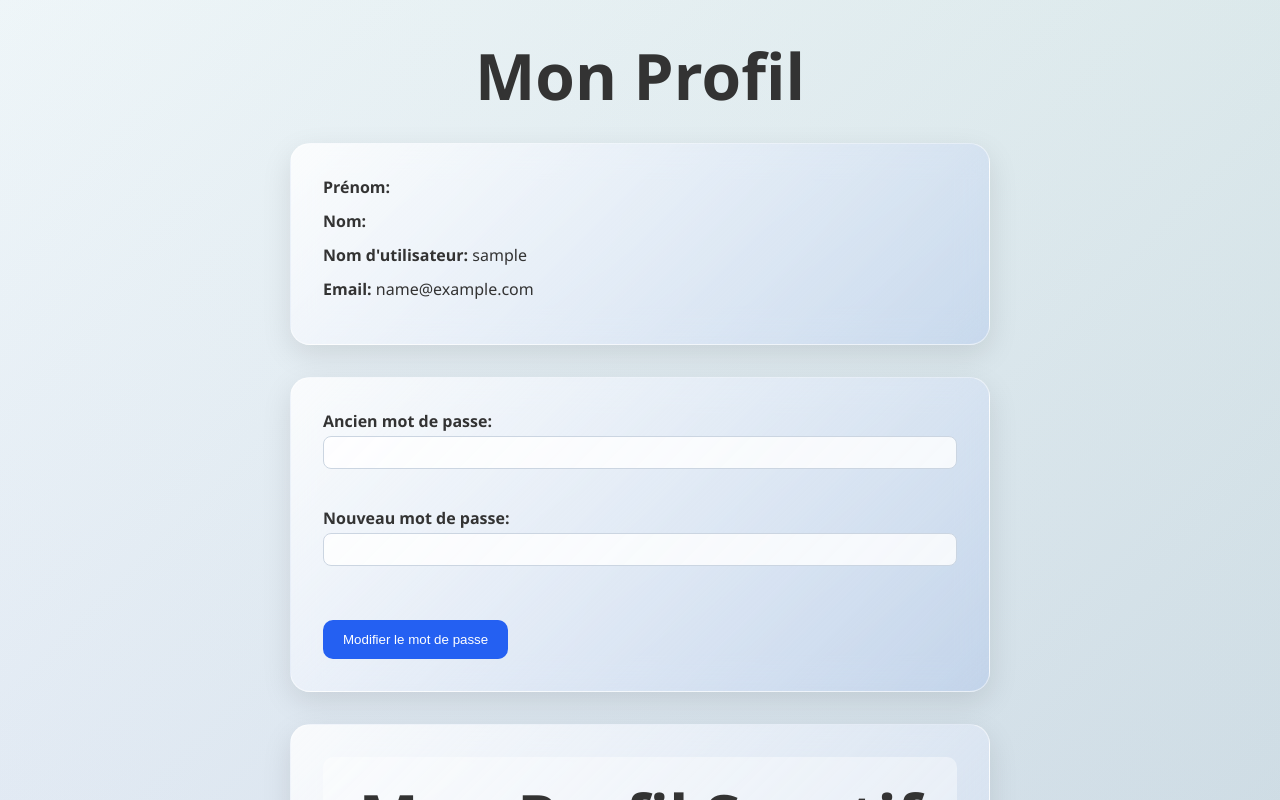
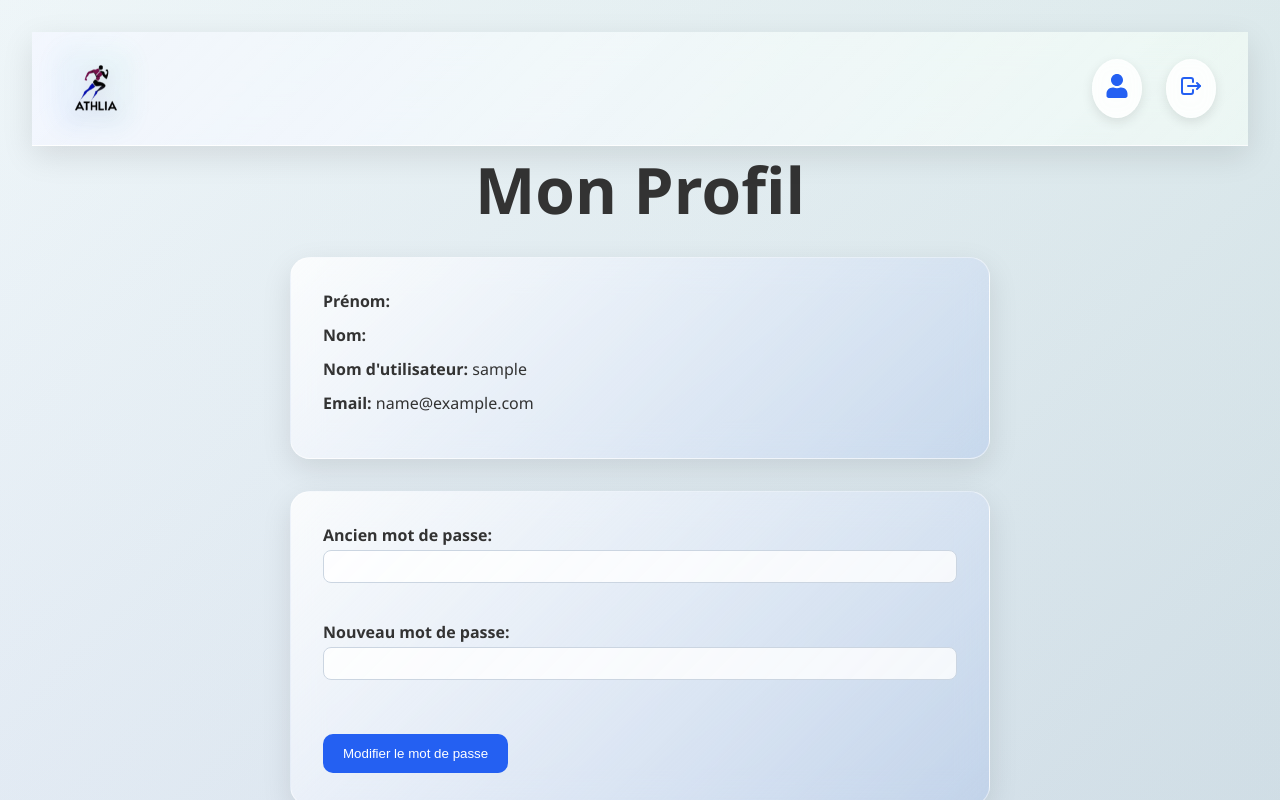
Before and after one commit to HLS-976/athlia-project, a React (Vite) app in the folder frontend/: page /profile in a window 1280 px wide. Shown: the top 800 px of the page. Built offline with nearby package versions, Linux system fonts and the light colour scheme; no server answers; sample sign-in values are in the browser's storage.

Commit message:
Add Header component to ProfilePage for improved navigation

```diff
--- a/frontend/src/Pages/Profile/Profile.jsx
+++ b/frontend/src/Pages/Profile/Profile.jsx
@@ -1,5 +1,6 @@
 import { useEffect, useState } from "react";
 import "./Profile.css";
+import Header from "../Dashboard/Header";
 
 function ProfilePage() {
   const [sportProfile, setSportProfile] = useState({
@@ -189,6 +190,7 @@ function ProfilePage() {
 
   return (
     <div id="profile-page">
+      <Header />
       <div id="profile-title">
         <h1>Mon Profil</h1>
       </div>
```
